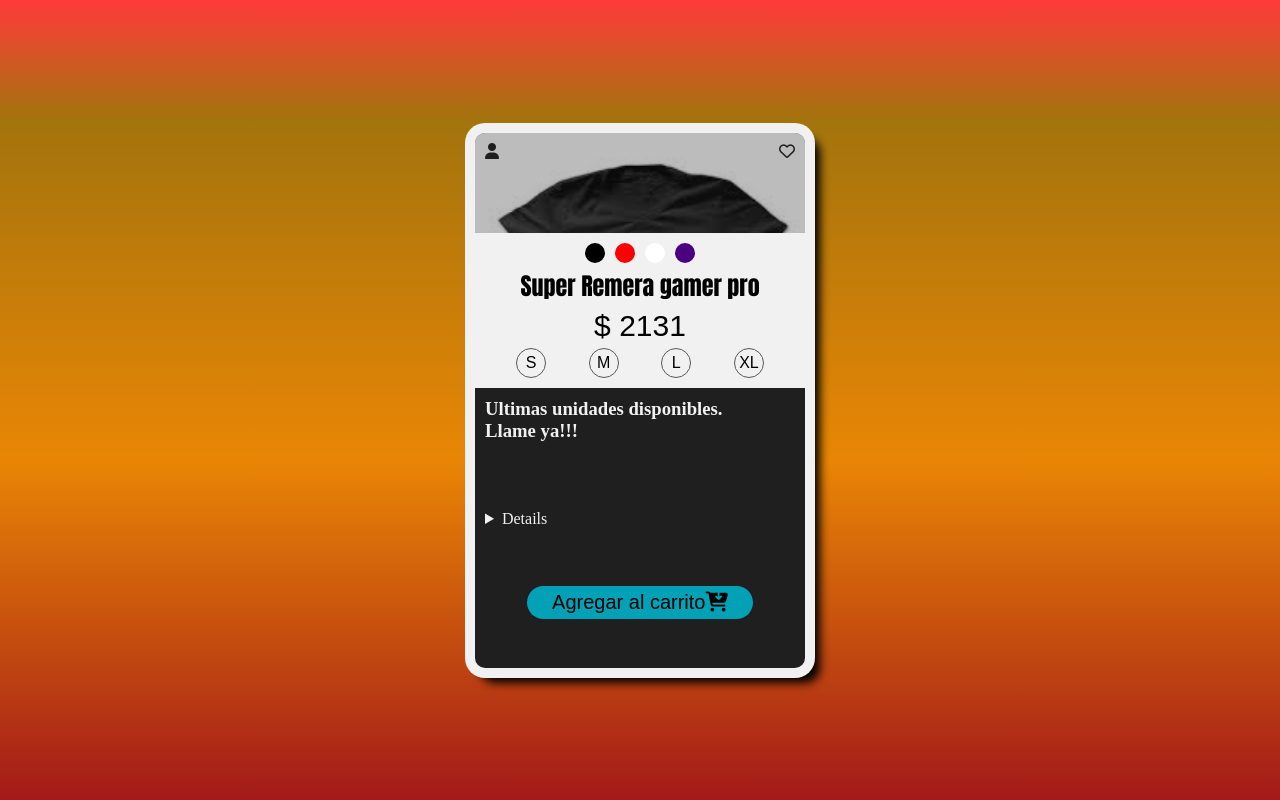
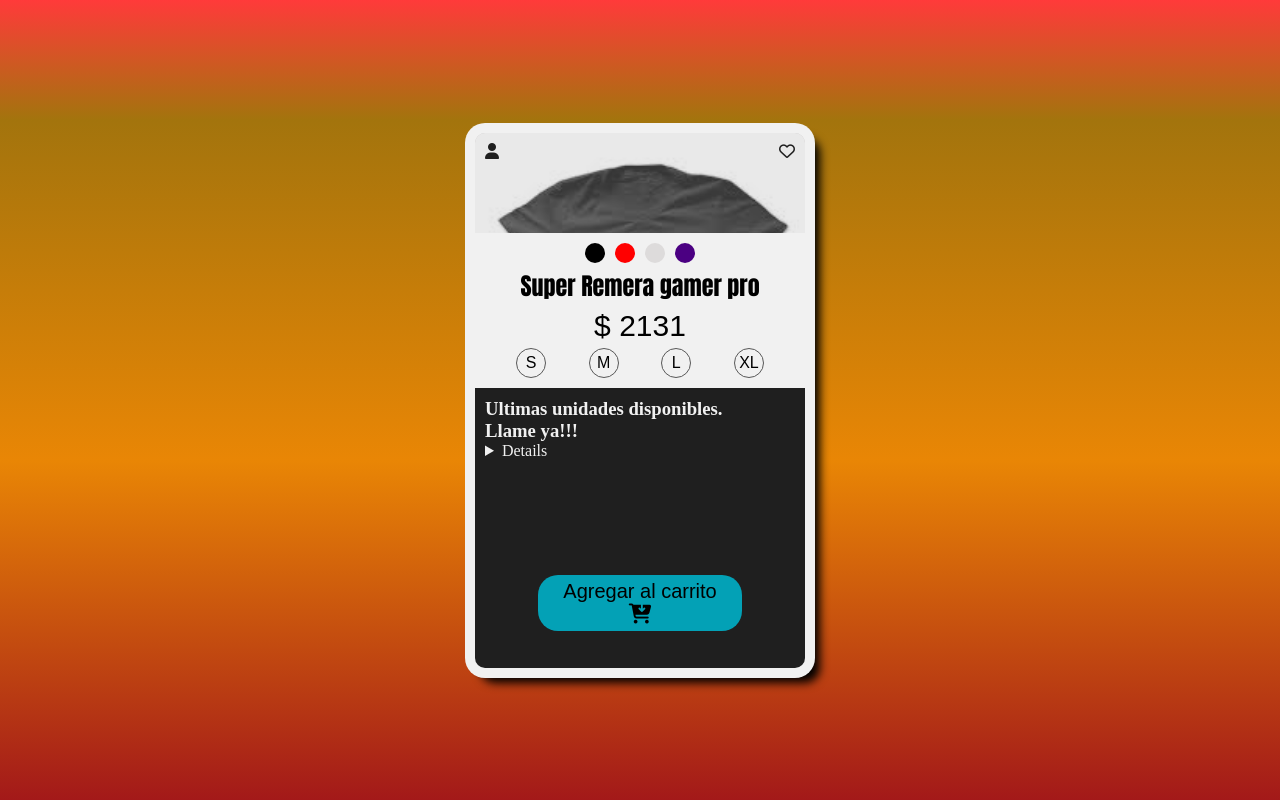
Before and after one commit to APupich/Tarjeta-Chaza, a plain HTML site: page index.html in a window 1280 px wide. Drawn offline with Linux system fonts and the light colour scheme.

Commit message:
avances 100%

```diff
--- a/css/style.css
+++ b/css/style.css
@@ -3,7 +3,7 @@
     padding: 0;
     box-sizing: border-box;
     list-style: none;
-
+    transition: all 1s ease-out;
 }
 body{
     height: 100vh;
@@ -13,7 +13,7 @@ body{
     background-color: black;
 }
 .blanco{
-    background-color: white;
+    background-color: rgb(221, 219, 219);
 }
 .rojo{
     background-color: red;
@@ -31,6 +31,7 @@ body{
         height: 600px auto;
         width: 50%;
         max-width: 350px;
+        min-width: 300px;
         background-color: #f1f1f1;
         border-radius: 20px;
         padding: 10px;
@@ -39,11 +40,11 @@ body{
             position: relative;
             height: 100px;
             width: 100%;
-            background-color: #1f1f1f;
+            background-color: #b6b4b4;
             color: #f1f1f1;
             border-radius: 10px 10px 0 0;
             overflow: hidden;
-            transition: all 1s ease-out;
+
             & .imagenProd{
                 position: absolute;
                 width: 100%;
@@ -62,7 +63,16 @@ body{
             }
         }
         & .header:hover{
-            height: 200px;
+
+            overflow: visible;
+            height: 120px;
+            & .imagenProd{
+                top: 35px;
+                opacity: 1;
+                z-index: 10;
+                border-radius: 14px;
+
+            }
         }
         & .producto{
             height: 200px auto;
@@ -128,7 +138,6 @@ body{
             color: #f1f1f1;
             display: flex;
             flex-direction: column;
-            justify-content: space-between;
         }
         & .bottom{
             height: 130px;
--- a/index.html
+++ b/index.html
@@ -53,7 +53,7 @@
                 </datalist> -->
             </div>
             <div class="bottom">
-                <button type="button">Agregar al carrito<i class="fa-solid fa-cart-arrow-down"></i></button>
+                <button type="button">Agregar al carrito <br><i class="fa-solid fa-cart-arrow-down"></i></button>
             </div>
         </article>
     </div>
```
